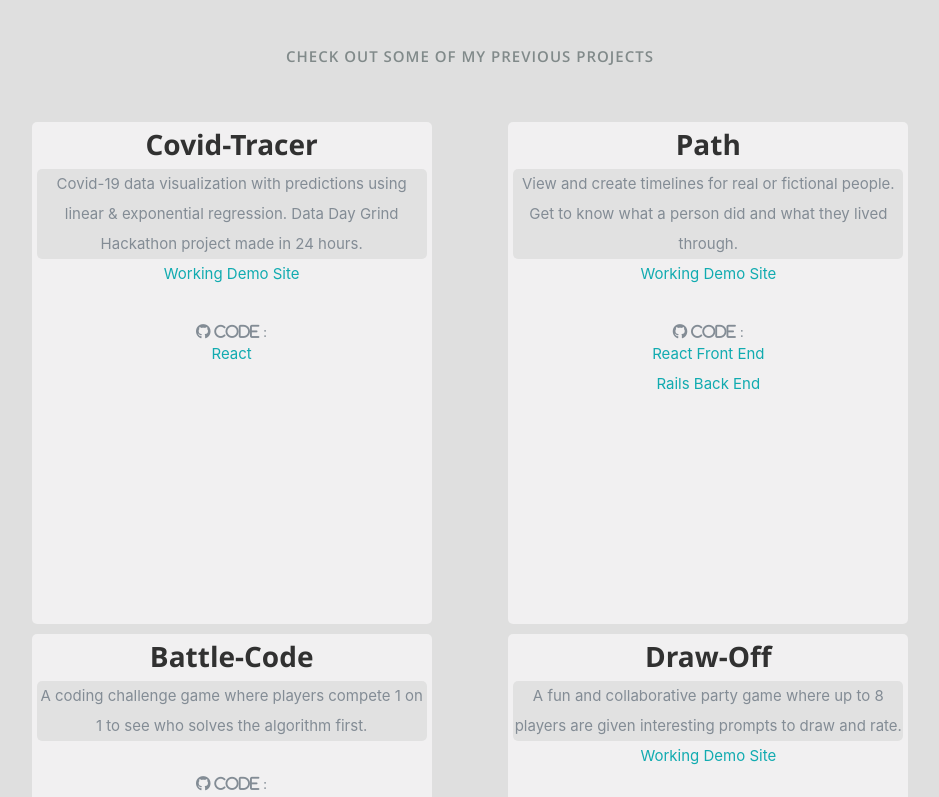
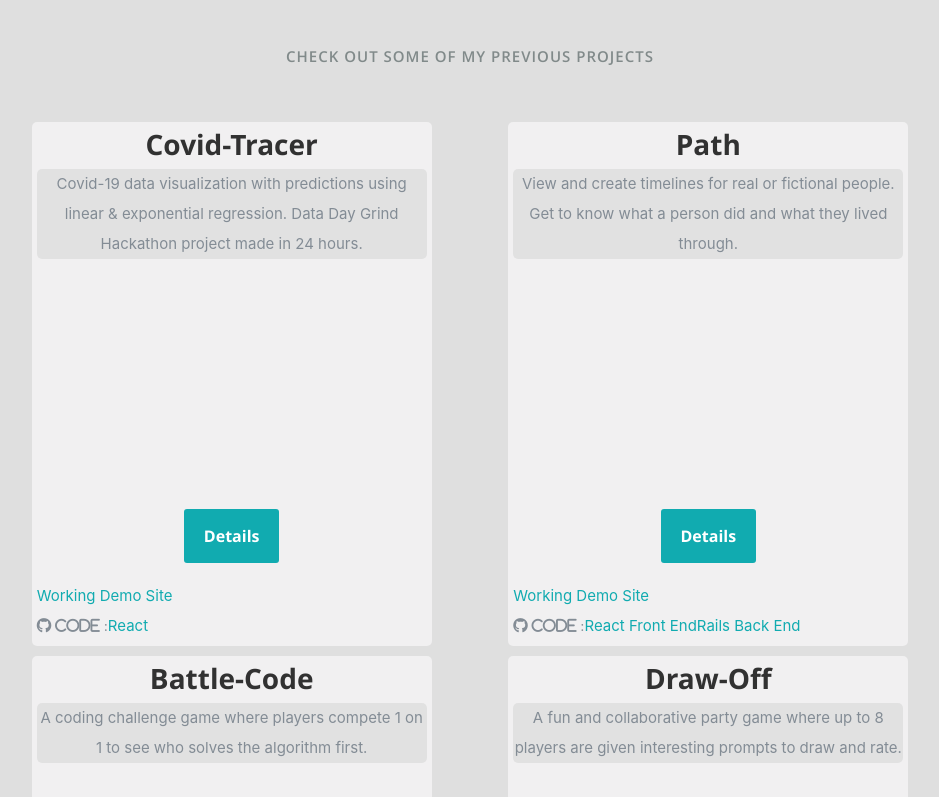
Before and after one commit to IdleScV/my_portfolio, a React (Create React App) app: page / in a window 1280 px wide. Shown: the part 2260-3057 px from the top of the page, without its empty margins (170-1109 px from the left). Built offline with nearby package versions, Linux system fonts and the light colour scheme.

Commit message:
working on integrating flip-cards

```diff
--- /dev/null
+++ b/src/components/Container/projectCard.css
@@ -0,0 +1,9 @@
+.flip-card {
+	display: relative;
+}
+
+.inner {
+}
+
+.front {
+}
--- a/src/components/Container/projectCard.js
+++ b/src/components/Container/projectCard.js
@@ -1,12 +1,36 @@
-import React from 'react';
+import React, { useState } from 'react';
 import ReactPlayer from 'react-player';
 
 function ProjectCard({ item, i }) {
+	const [ display, setDisplay ] = useState('front');
 	return (
 		<div key={i} className="moving-item">
+			<div className="flip-card">
+				<div className="inner">
+					<div className="front">
 						<div className="description">
 							<h2>{item.name}</h2>
 							<p className="project-snippet">{item.description}</p>
+							<div className="demo-video">
+								{item.youtubedemo ? (
+									<ReactPlayer
+										controls
+										width="100%"
+										height="220px"
+										id="youtube-video"
+										url={item.youtubedemo}
+										rel="noopener noreferrer"
+									/>
+								) : (
+									<div className="comingsoon">Demo Video Coming Soon</div>
+								)}
+							</div>
+							<br />
+							<button>Details</button>
+						</div>
+					</div>
+					<div className="back">
+						<div className="details">
 							{item.demourl ? (
 								<a
 									href={item.demourl}
@@ -18,9 +42,6 @@ function ProjectCard({ item, i }) {
 									Working Demo Site
 								</a>
 							) : null}
-
-				<div className="github">
-					<div className="details">
 							<br />
 
 							<i className="fa fa-github"> Code : </i>
@@ -41,19 +62,6 @@ function ProjectCard({ item, i }) {
 						</div>
 					</div>
 				</div>
-			<div className="demo-video">
-				{item.youtubedemo ? (
-					<ReactPlayer
-						controls
-						width="100%"
-						height="220px"
-						id="youtube-video"
-						url={item.youtubedemo}
-						rel="noopener noreferrer"
-					/>
-				) : (
-					<div className="comingsoon">Demo Video Coming Soon</div>
-				)}
 			</div>
 		</div>
 	);
```
Lines whose indentation alone changed are shown as unchanged.
